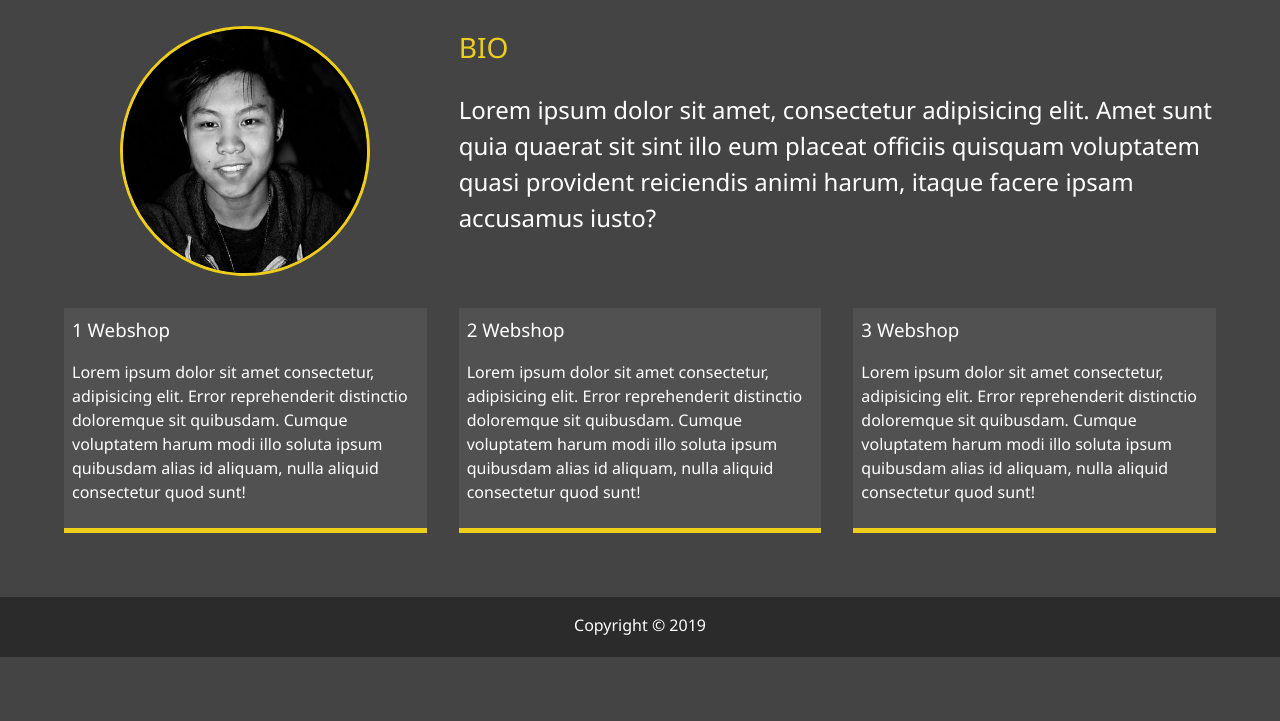
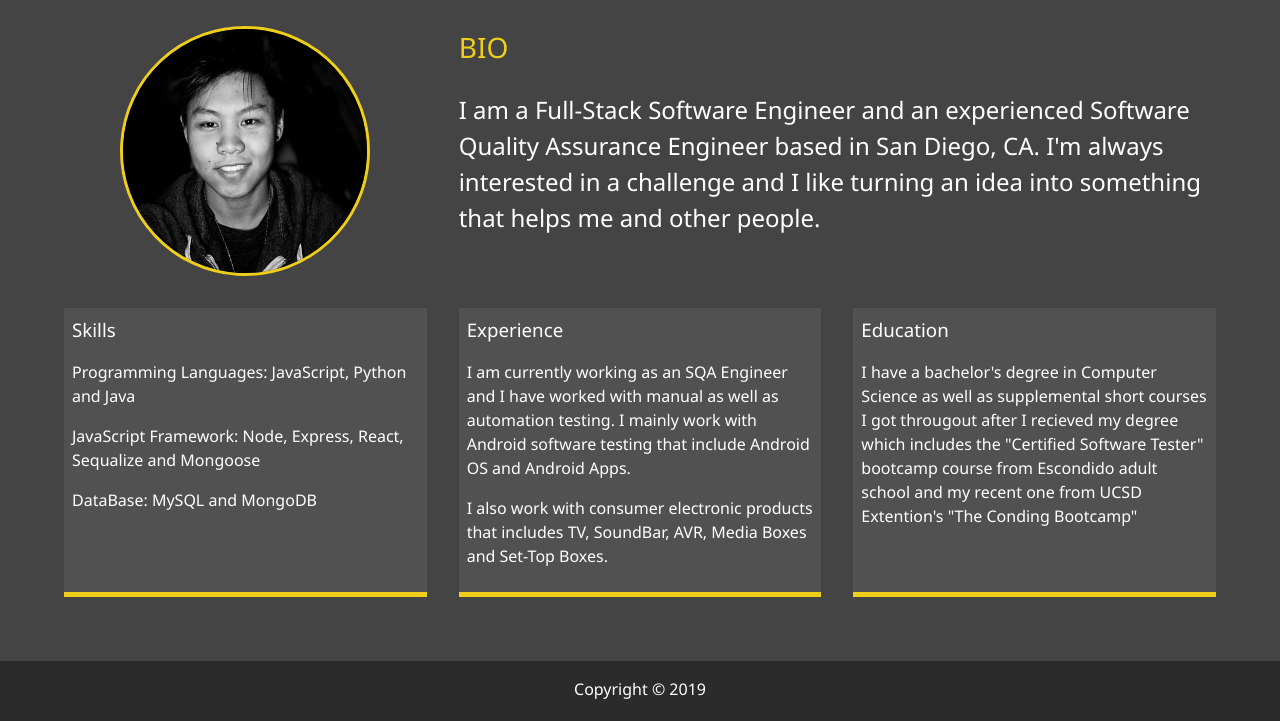
Before and after one commit to DarrenVictoriano/PortfolioV3, a website: page dist/about.html in a window 1280 px wide. Shown: the part 223-944 px from the top of the page. Before the commit the page ends 880 px from the top, so only its background shows below. Drawn offline with nearby package versions, Linux system fonts and the light colour scheme.

Commit message:
updated about page

```diff
--- a/dist/about.html
+++ b/dist/about.html
@@ -75,36 +75,44 @@
                     BIO
                 </h3>
                 <p>
-                    Lorem ipsum dolor sit amet, consectetur adipisicing elit. Amet sunt quia quaerat sit sint illo eum
-                    placeat officiis quisquam voluptatem quasi provident reiciendis animi harum, itaque facere ipsam
-                    accusamus iusto?
+                    I am a Full-Stack Software Engineer and an experienced Software Quality Assurance Engineer
+                    based in San Diego, CA. I'm always interested in a challenge and I like turning an idea into
+                    something
+                    that helps me and other people.
                 </p>
             </div>
 
             <div class="job job-1">
-                <h3>1 Webshop</h3>
+                <h3>Skills</h3>
+
+                <p>Programming Languages: JavaScript, Python and Java</p>
+
                 <p>
-                    Lorem ipsum dolor sit amet consectetur, adipisicing elit. Error reprehenderit distinctio doloremque
-                    sit quibusdam. Cumque voluptatem harum modi illo soluta ipsum quibusdam alias id aliquam, nulla
-                    aliquid consectetur quod sunt!
+                    JavaScript Framework: Node, Express, React, Sequalize and
+                    Mongoose
                 </p>
+
+                <p>DataBase: MySQL and MongoDB</p>
             </div>
 
             <div class="job job-2">
-                <h3>2 Webshop</h3>
+                <h3>Experience</h3>
                 <p>
-                    Lorem ipsum dolor sit amet consectetur, adipisicing elit. Error reprehenderit distinctio doloremque
-                    sit quibusdam. Cumque voluptatem harum modi illo soluta ipsum quibusdam alias id aliquam, nulla
-                    aliquid consectetur quod sunt!
+                    I am currently working as an SQA Engineer and I have worked with manual as well as automation
+                    testing. I mainly work with Android software testing that include Android OS and Android Apps.
+                </p>
+                <p>
+                    I also work with consumer electronic products that includes TV, SoundBar, AVR, Media Boxes and
+                    Set-Top Boxes.
                 </p>
             </div>
 
             <div class="job job-3">
-                <h3>3 Webshop</h3>
+                <h3>Education</h3>
                 <p>
-                    Lorem ipsum dolor sit amet consectetur, adipisicing elit. Error reprehenderit distinctio doloremque
-                    sit quibusdam. Cumque voluptatem harum modi illo soluta ipsum quibusdam alias id aliquam, nulla
-                    aliquid consectetur quod sunt!
+                    I have a bachelor's degree in Computer Science as well as supplemental short courses I got througout
+                    after I recieved my degree which includes the "Certified Software Tester" bootcamp course from
+                    Escondido adult school and my recent one from UCSD Extention's "The Conding Bootcamp"
                 </p>
             </div>
         </div>
```
